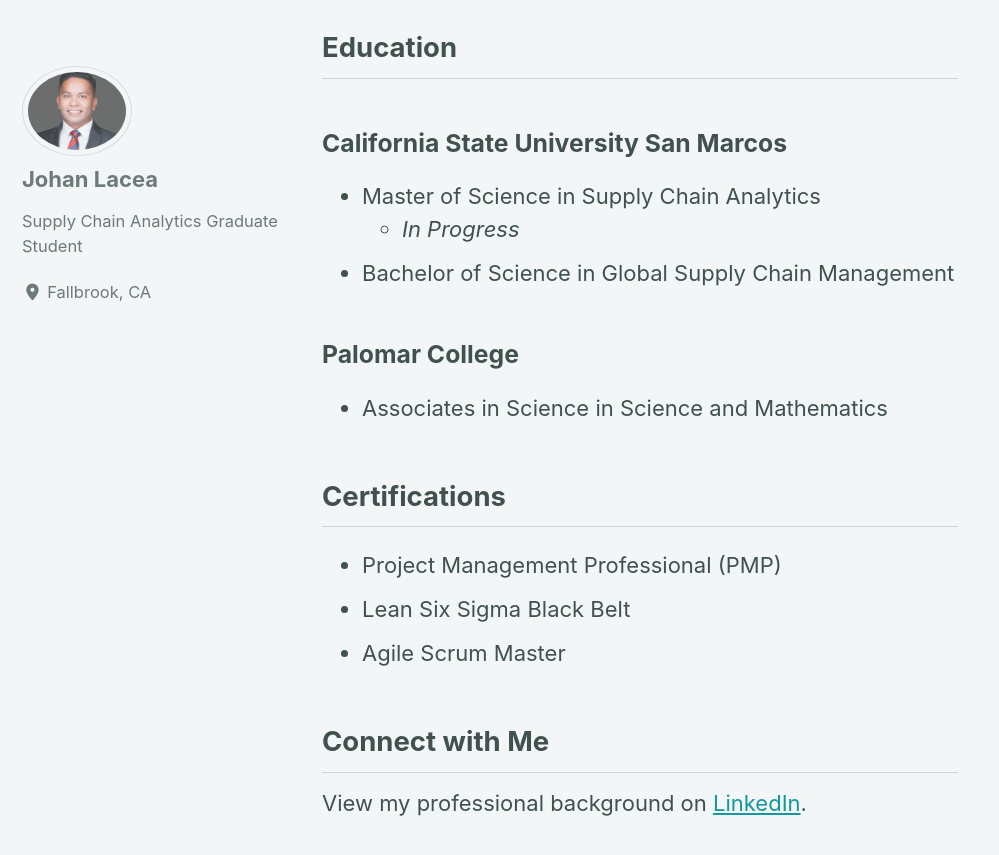
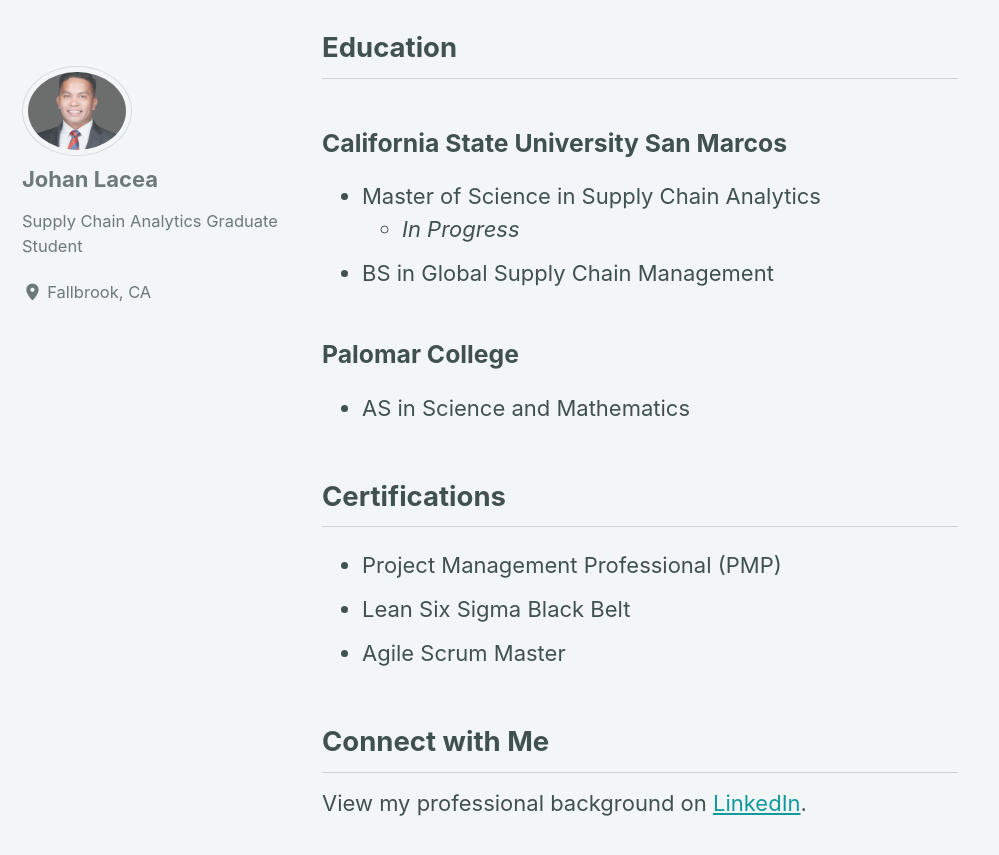
Before and after one commit to JohanLacea/JohanLacea.github.io, a Jekyll site: the page built from index.md, in a window 1280 px wide and 900 px high, scrolled down 2365 px. Shown: the top 855 px of the window, without its empty margins (0-999 px from the left). Built offline with Jekyll 4.4.1, drawn with Linux system fonts in a browser that asks for light colours; cached includes are drawn as plain includes; our own code applies the rules of GitHub Pages for plain Markdown files.

Commit message:
Update index.md

```diff
--- a/index.md
+++ b/index.md
@@ -39,10 +39,10 @@ I am currently pursuing a Master of Science in Supply Chain Analytics at Califor
 * Master of Science in Supply Chain Analytics
   * *In Progress*
 
-* Bachelor of Science in Global Supply Chain Management
+* BS in Global Supply Chain Management
 
 ### Palomar College
-* Associates in Science in Science and Mathematics
+* AS in Science and Mathematics
 
 ## Certifications
 * Project Management Professional (PMP)
```
